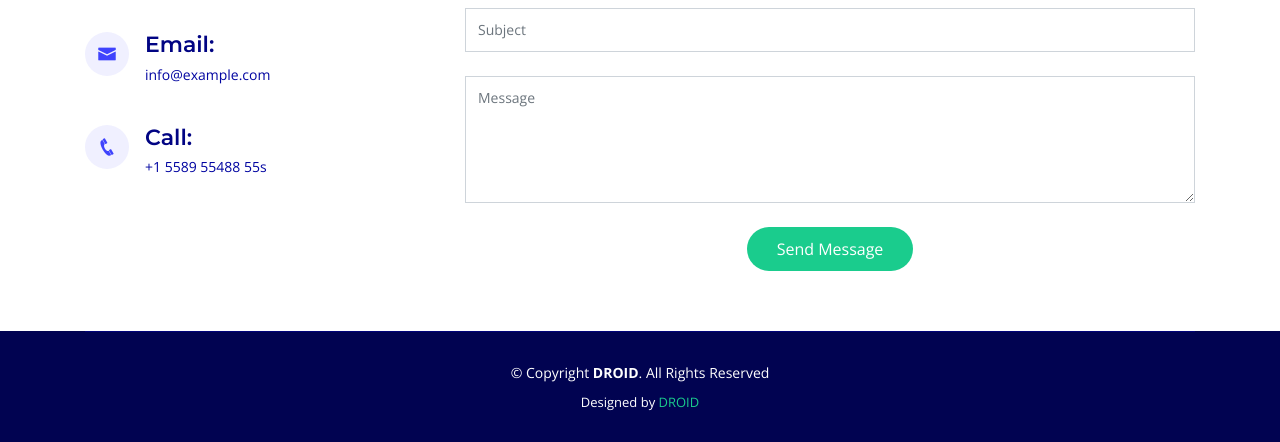
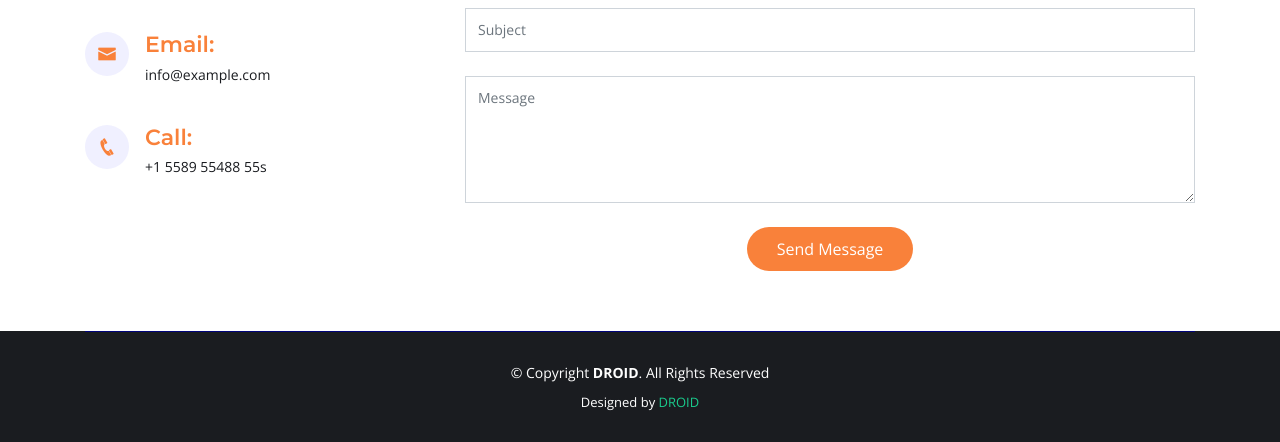
Before and after one commit to GowthamanM/Droid, a plain HTML site: page index.html in a window 1280 px wide. Shown: the part 6798-7240 px from the top of the page. Drawn offline with nearby package versions, Linux system fonts and the light colour scheme.

Commit message:
Update Style.css

```diff
--- a/assets/css/style.css
+++ b/assets/css/style.css
@@ -1387,7 +1387,7 @@ section {
 
 .contact .info i {
   font-size: 20px;
-  color: #3f43fd;
+  color: #f9813a;
   float: left;
   width: 44px;
   height: 44px;
@@ -1404,14 +1404,14 @@ section {
   font-size: 22px;
   font-weight: 600;
   margin-bottom: 5px;
-  color: #010483;
+  color: #f9813a;
 }
 
 .contact .info p {
   padding: 0 0 0 60px;
   margin-bottom: 0;
   font-size: 14px;
-  color: #0205a1;
+  color: #1a1c20;
 }
 
 .contact .info .email, .contact .info .phone {
@@ -1419,7 +1419,7 @@ section {
 }
 
 .contact .info .email:hover i, .contact .info .address:hover i, .contact .info .phone:hover i {
-  background: #1acc8d;
+  background: #f9813a;
   color: #fff;
 }
 
@@ -1497,7 +1497,7 @@ section {
 }
 
 .contact .php-email-form button[type="submit"] {
-  background: #1acc8d;
+  background: #f9813a;
   border: 0;
   padding: 10px 30px;
   color: #fff;
@@ -1506,7 +1506,7 @@ section {
 }
 
 .contact .php-email-form button[type="submit"]:hover {
-  background: #34e5a6;
+  background: #ff9558;
 }
 
 @-webkit-keyframes animate-loading {
@@ -1531,7 +1531,7 @@ section {
 # Footer
 --------------------------------------------------------------*/
 #footer {
-  background: #010351;
+  background: #1a1c20;
   padding: 0 0 30px 0;
   color: #fff;
   font-size: 14px;
```
